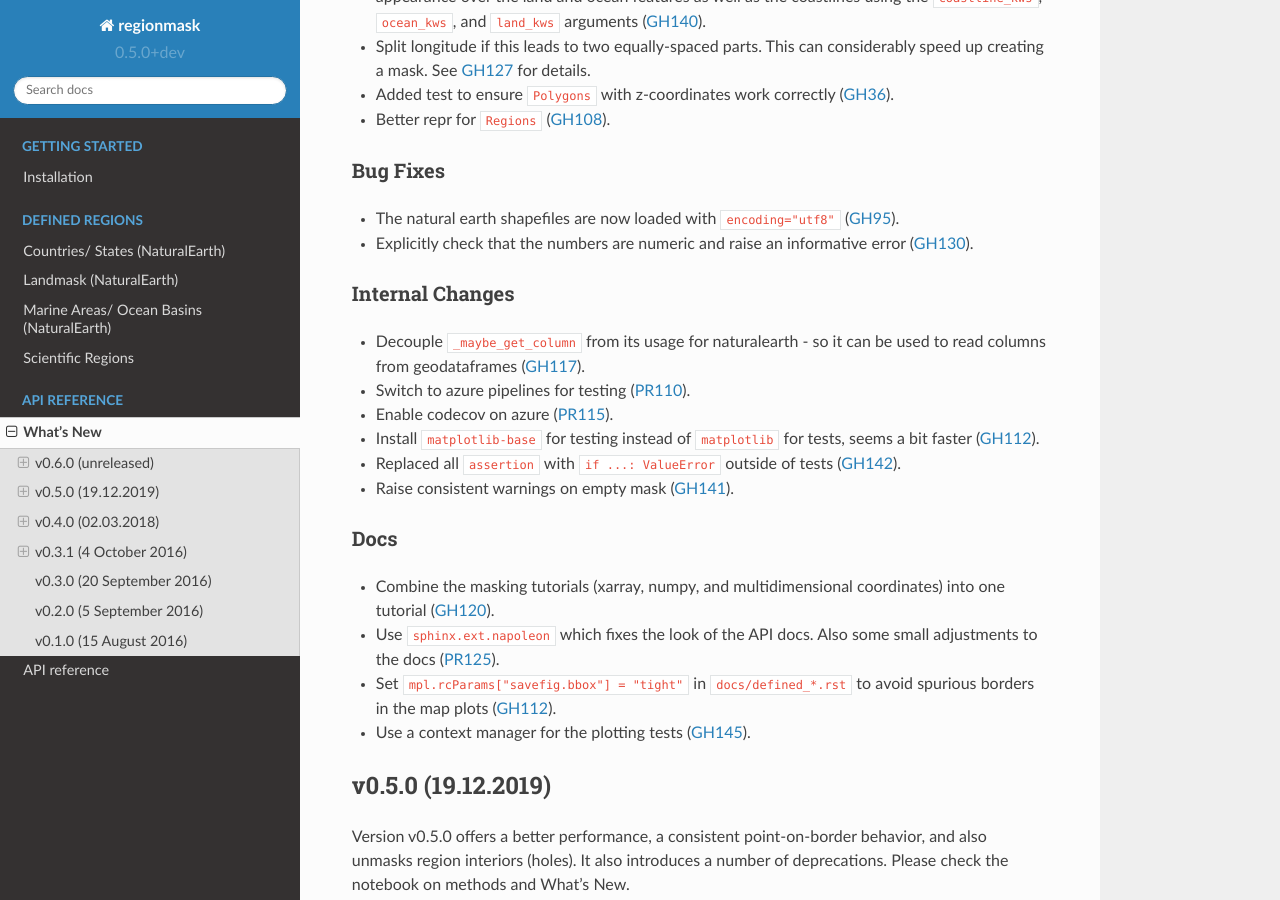
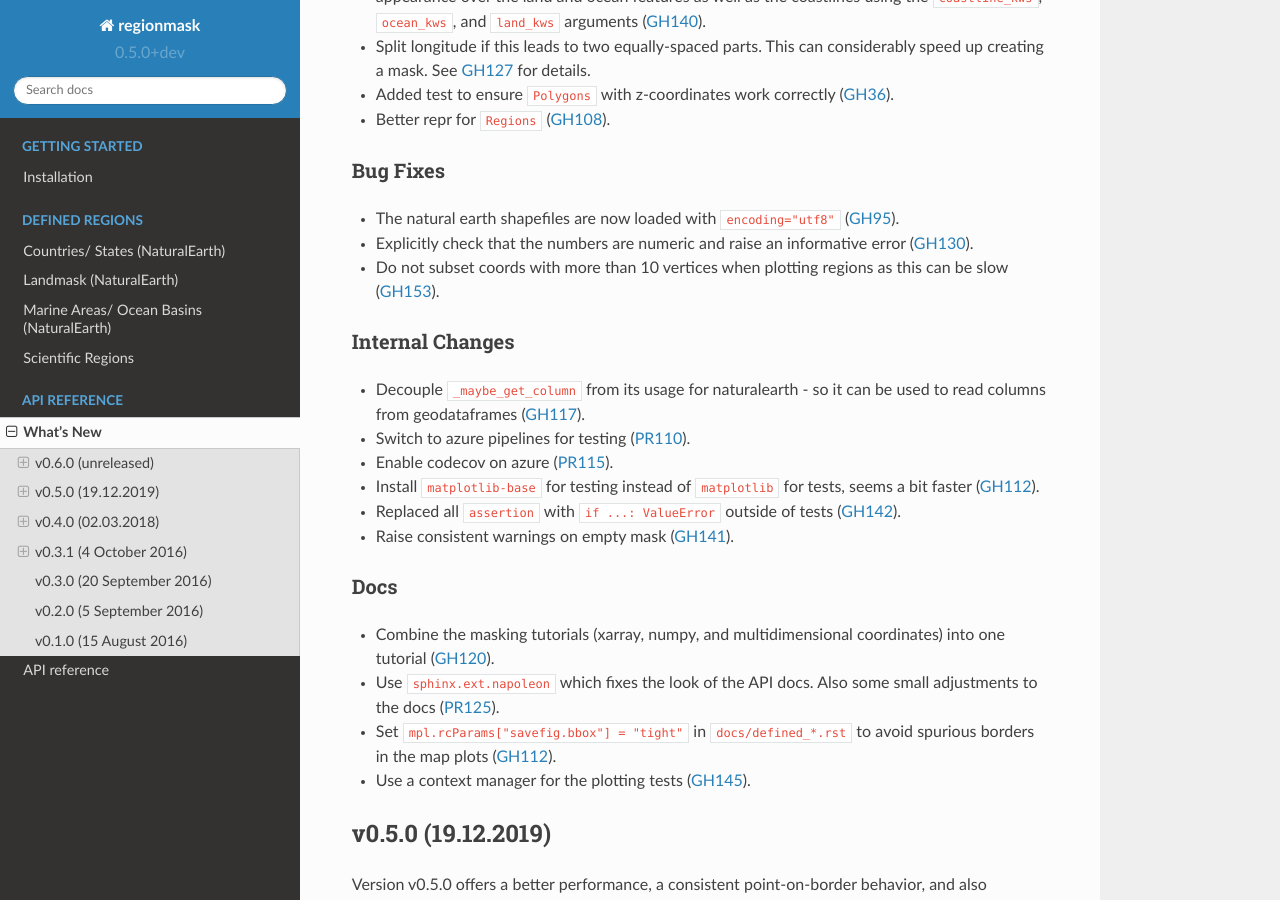
Before and after one commit to regionmask/regionmask, a Sphinx documentation site: the page built from docs/whats_new.rst, in a window 1280 px wide and 900 px high, scrolled down 1022 px. Built offline with Sphinx 7.4.7 and the Read the Docs theme 2.0.0, drawn with Linux system fonts in a browser that asks for light colours; pages that are not in the unit, such as notebooks, are missing from menus.

Commit message:
whats new

```diff
--- a/docs/whats_new.rst
+++ b/docs/whats_new.rst
@@ -59,6 +59,8 @@ Bug Fixes
 
 - The natural earth shapefiles are now loaded with ``encoding="utf8"`` (:issue:`95`).
 - Explicitly check that the numbers are numeric and raise an informative error (:issue:`130`).
+- Do not subset coords with more than 10 vertices when plotting regions as this
+  can be slow (:issue:`153`).
 
 Internal Changes
 ~~~~~~~~~~~~~~~~
```
